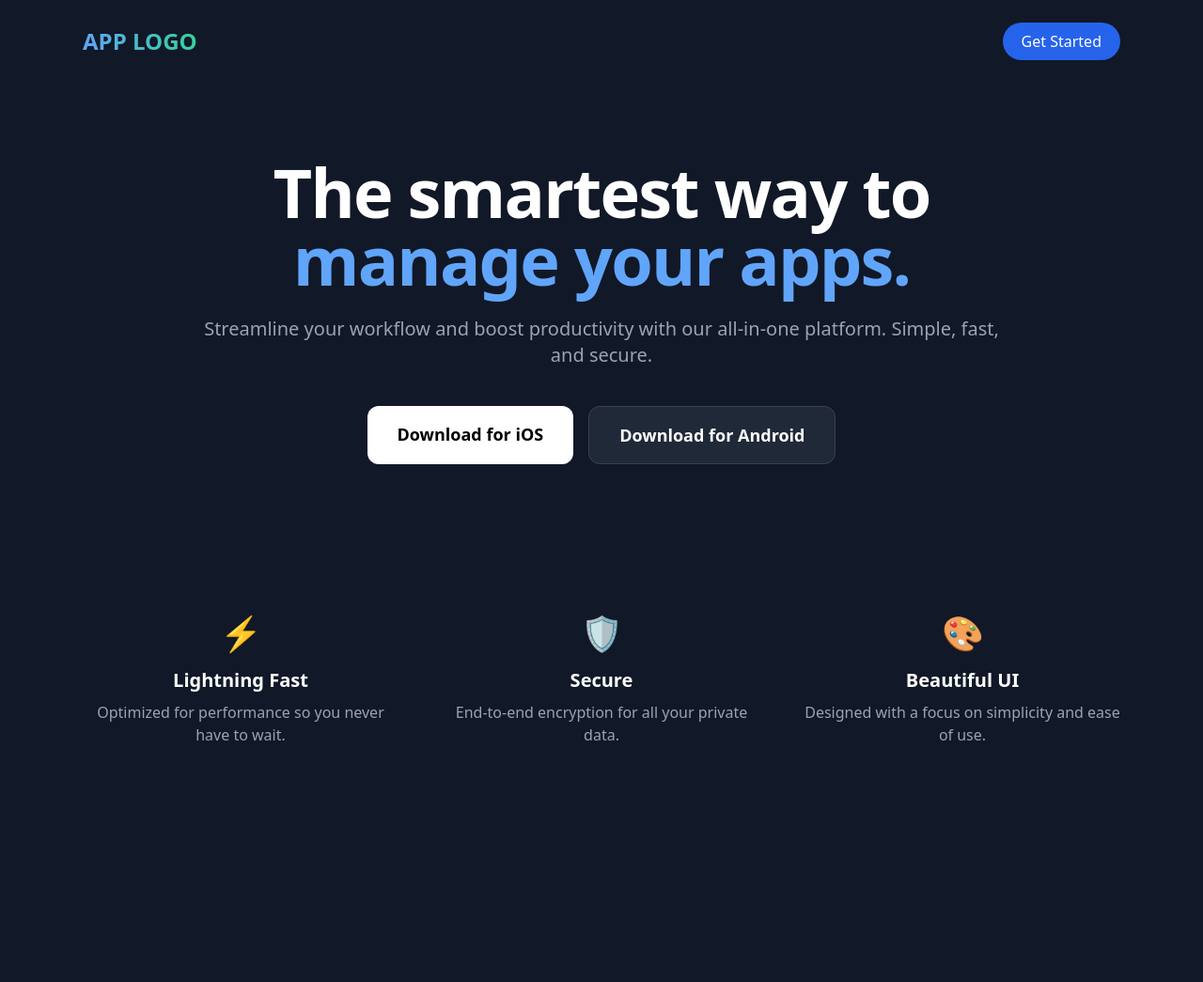
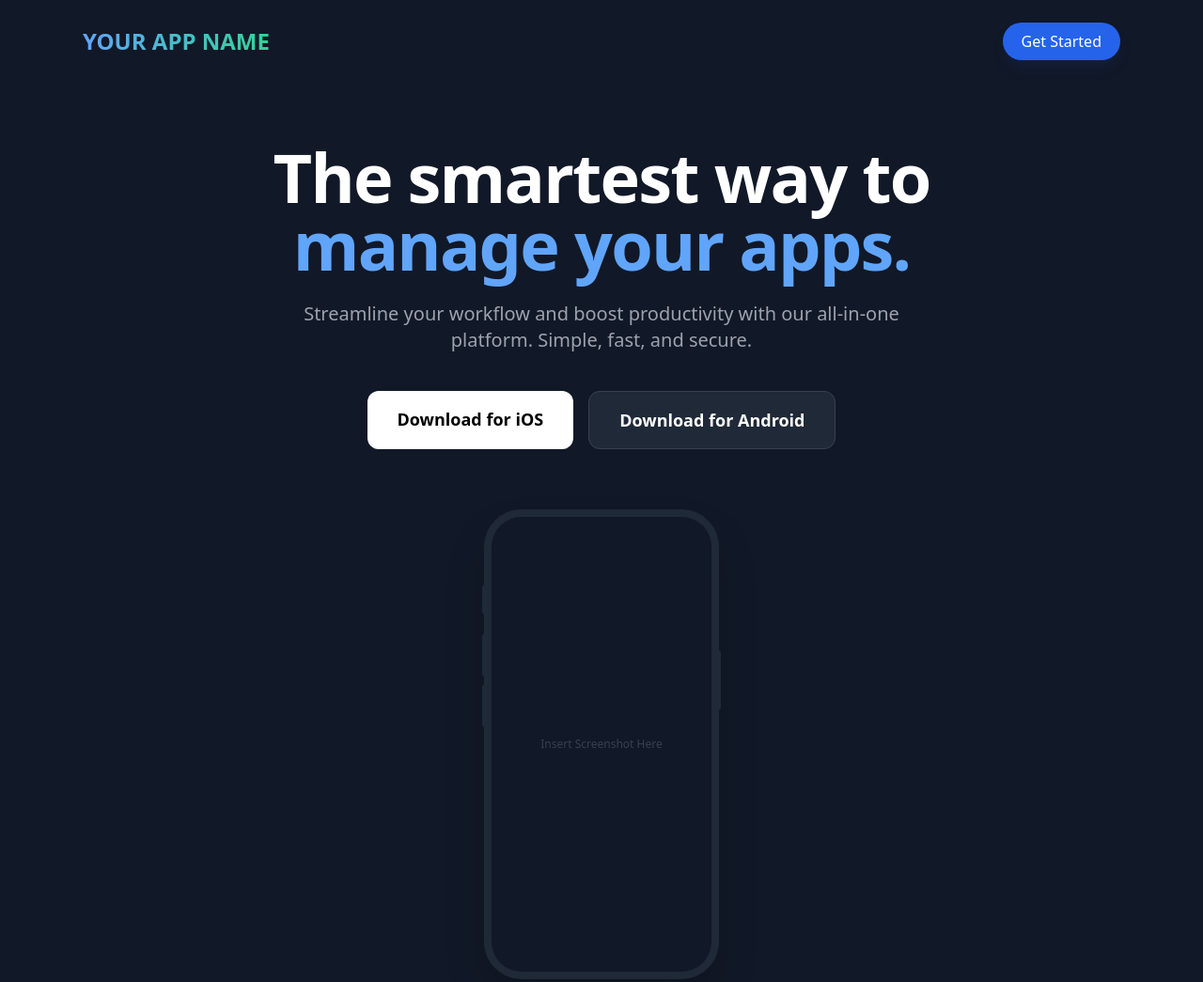
Before and after one commit to alixmora392-hash/G-app, a plain HTML site: page index.html in a window 1280 px wide. Shown: the top 1045 px of the page at 94% size. Before the commit the page ends 874 px from the top, so only its background shows below. Drawn offline with nearby package versions, Linux system fonts and the light colour scheme.

Commit message:
Update index.html

```diff
--- a/index.html
+++ b/index.html
@@ -3,48 +3,70 @@
 <head>
     <meta charset="UTF-8">
     <meta name="viewport" content="width=device-width, initial-scale=1.0">
-    <title>My App | Coming Soon</title>
+    <title>YOUR APP NAME | Coming Soon</title>
     <script src="https://cdn.tailwindcss.com"></script>
+    <style>
+        html { scroll-behavior: smooth; }
+    </style>
 </head>
-<body class="bg-gray-900 text-white font-sans">
+<body class="bg-gray-900 text-white font-sans selection:bg-blue-500 selection:text-white">
 
     <nav class="p-6 flex justify-between items-center max-w-6xl mx-auto">
         <div class="text-2xl font-bold bg-gradient-to-r from-blue-400 to-emerald-400 bg-clip-text text-transparent">
-            APP LOGO
+            YOUR APP NAME
         </div>
-        <a href="#download" class="bg-blue-600 hover:bg-blue-500 px-5 py-2 rounded-full font-medium transition">Get Started</a>
+        <a href="#download" class="bg-blue-600 hover:bg-blue-500 px-5 py-2 rounded-full font-medium transition shadow-lg shadow-blue-900/20">Get Started</a>
     </nav>
 
-    <header class="py-20 px-6 text-center max-w-4xl mx-auto">
-        <h1 class="text-5xl md:text-7xl font-extrabold mb-6 tracking-tight">
+    <header class="py-16 px-6 text-center max-w-4xl mx-auto">
+        <h1 class="text-5xl md:text-7xl font-extrabold mb-6 tracking-tight leading-tight">
             The smartest way to <span class="text-blue-400">manage your apps.</span>
         </h1>
-        <p class="text-gray-400 text-xl mb-10">
+        <p class="text-gray-400 text-xl mb-10 max-w-2xl mx-auto">
             Streamline your workflow and boost productivity with our all-in-one platform. Simple, fast, and secure.
         </p>
-        <div class="flex flex-col md:flex-row justify-center gap-4">
-            <a href="#" class="bg-white text-black px-8 py-4 rounded-xl font-bold text-lg hover:bg-gray-200 transition">Download for iOS</a>
-            <a href="#" class="bg-gray-800 border border-gray-700 px-8 py-4 rounded-xl font-bold text-lg hover:bg-gray-700 transition">Download for Android</a>
+
+        <div id="download" class="flex flex-col md:flex-row justify-center gap-4 mb-16">
+            <a href="YOUR_IOS_LINK" class="bg-white text-black px-8 py-4 rounded-xl font-bold text-lg hover:bg-gray-200 transition transform hover:scale-105">Download for iOS</a>
+            <a href="YOUR_ANDROID_LINK" class="bg-gray-800 border border-gray-700 px-8 py-4 rounded-xl font-bold text-lg hover:bg-gray-700 transition transform hover:scale-105">Download for Android</a>
+        </div>
+
+        <div class="relative mx-auto border-gray-800 bg-gray-800 border-[8px] rounded-[2.5rem] h-[500px] w-[250px] shadow-2xl">
+            <div class="h-[32px] w-[3px] bg-gray-800 absolute -left-[10px] top-[72px] rounded-l-lg"></div>
+            <div class="h-[46px] w-[3px] bg-gray-800 absolute -left-[10px] top-[124px] rounded-l-lg"></div>
+            <div class="h-[46px] w-[3px] bg-gray-800 absolute -left-[10px] top-[178px] rounded-l-lg"></div>
+            <div class="h-[64px] w-[3px] bg-gray-800 absolute -right-[10px] top-[142px] rounded-r-lg"></div>
+            <div class="rounded-[2rem] overflow-hidden w-full h-full bg-gray-900 flex items-center justify-center">
+                <span class="text-gray-700 text-xs text-center px-4">Insert Screenshot Here</span>
+            </div>
         </div>
     </header>
 
     <section class="max-w-6xl mx-auto px-6 py-20 grid md:grid-cols-3 gap-12">
-        <div class="text-center">
+        <div class="p-8 rounded-2xl bg-gray-800/50 border border-gray-800 text-center hover:border-blue-500/50 transition">
             <div class="text-4xl mb-4">⚡</div>
             <h3 class="text-xl font-bold mb-2">Lightning Fast</h3>
             <p class="text-gray-400">Optimized for performance so you never have to wait.</p>
         </div>
-        <div class="text-center">
+        <div class="p-8 rounded-2xl bg-gray-800/50 border border-gray-800 text-center hover:border-blue-500/50 transition">
             <div class="text-4xl mb-4">🛡️</div>
             <h3 class="text-xl font-bold mb-2">Secure</h3>
             <p class="text-gray-400">End-to-end encryption for all your private data.</p>
         </div>
-        <div class="text-center">
+        <div class="p-8 rounded-2xl bg-gray-800/50 border border-gray-800 text-center hover:border-blue-500/50 transition">
             <div class="text-4xl mb-4">🎨</div>
             <h3 class="text-xl font-bold mb-2">Beautiful UI</h3>
             <p class="text-gray-400">Designed with a focus on simplicity and ease of use.</p>
         </div>
     </section>
 
+    <footer class="max-w-6xl mx-auto px-6 py-12 border-t border-gray-800 flex flex-col md:flex-row justify-between items-center gap-6 text-gray-500 text-sm">
+        <p>&copy; 2026 YOUR APP NAME. All rights reserved.</p>
+        <div class="flex gap-8">
+            <a href="privacy.html" class="hover:text-blue-400 transition">Privacy Policy</a>
+            <a href="mailto:support@yourdomain.com" class="hover:text-blue-400 transition">Support</a>
+        </div>
+    </footer>
+
 </body>
 </html>
```
